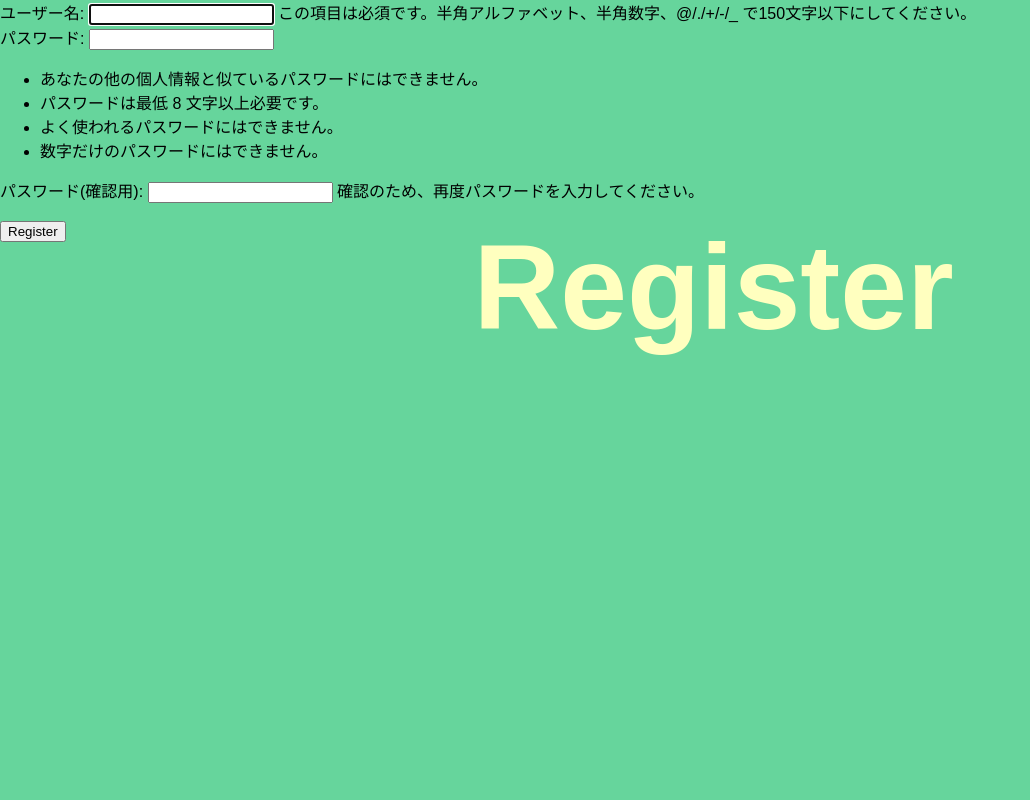
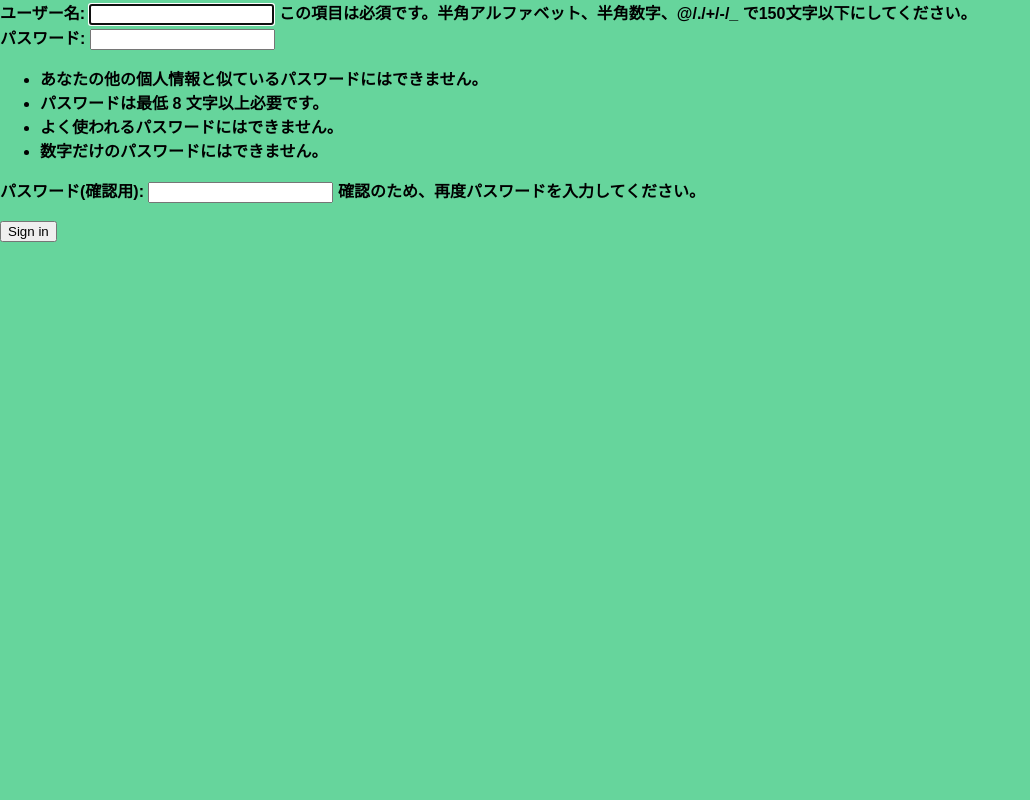
Before and after one commit to s1F102100445/mental-, a Django app: page /register/ in a window 1280 px wide. Shown: the whole page, without its empty margins (0-1030 px from the left). Run offline with Django 4.2, Linux system fonts and the light colour scheme.

Commit message:
多分終わった

```diff
--- a/mental/templates/mental/register.html
+++ b/mental/templates/mental/register.html
@@ -18,12 +18,11 @@
     <div class="circle5"></div>
     <div class="circle6"></div>
     <div class="circle7"></div>
-    <h2>Register</h2>
-    <form method="post" action="{% url 'register' %}">
+    <b><form method="post" action="{% url 'register' %}">
         {% csrf_token %}
         {{ form.as_p }}
         <br>
-        <button type="submit">Register</button>
-    </form>
+        <button type="submit">Sign in</button>
+    </form></b>
 </body>
 </html>
```
